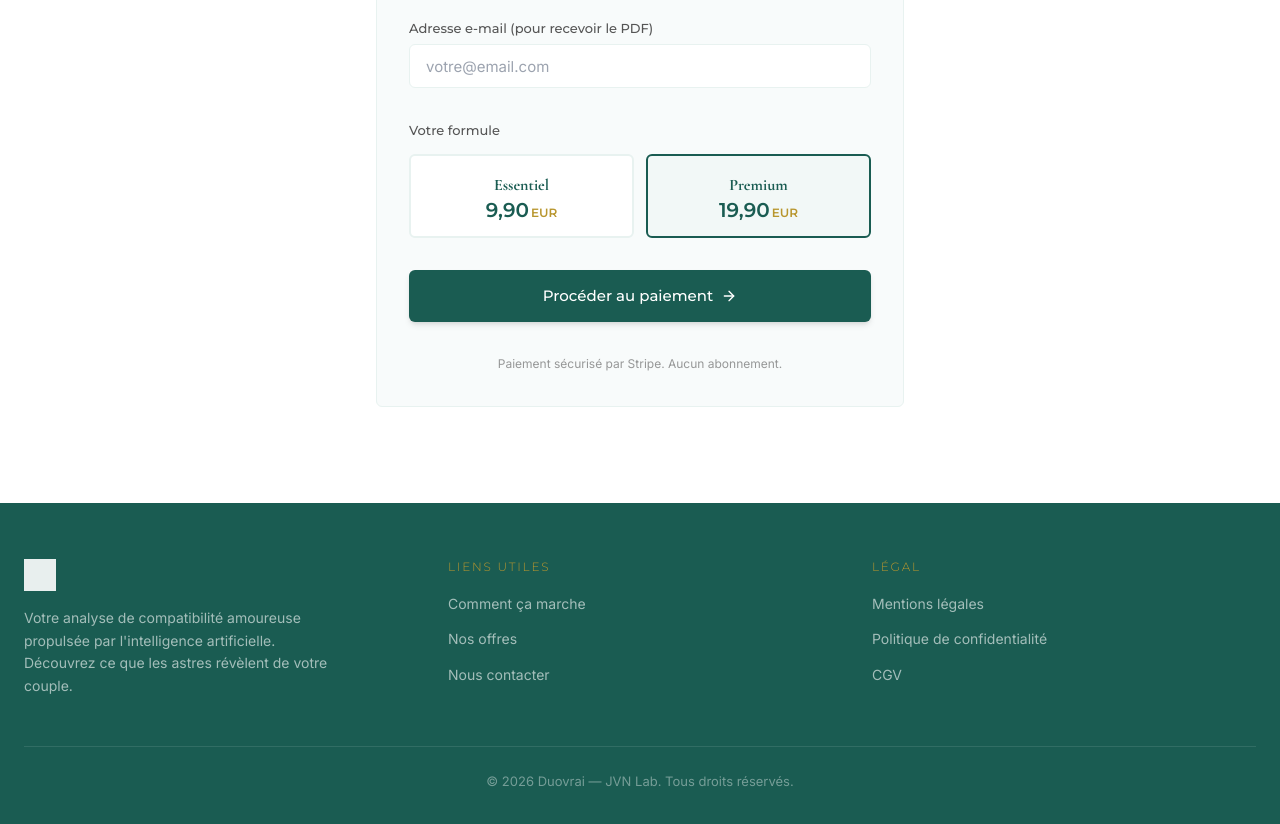
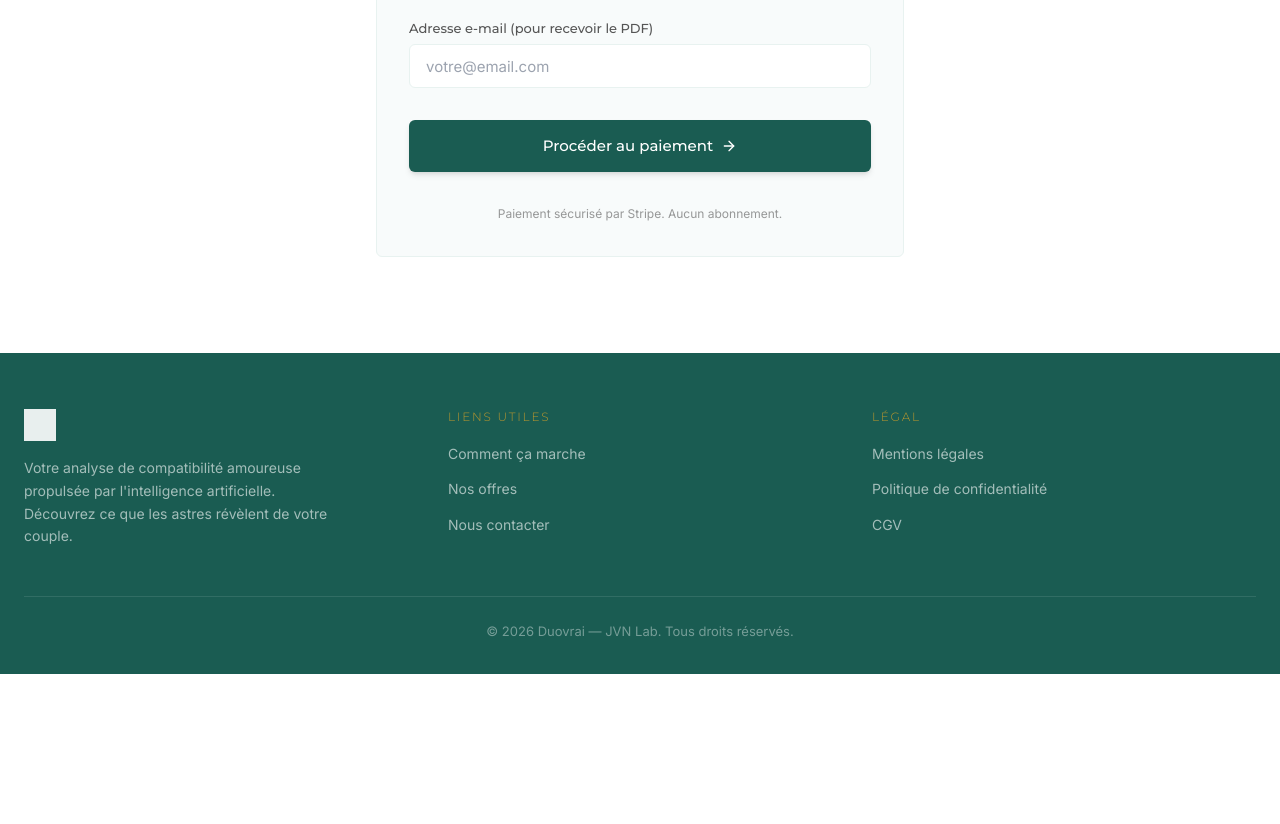
Before and after one commit to judilegend/duovrai-frontend, a React (Vite) app: page / in a window 1280 px wide. Shown: the part 3600-4424 px from the top of the page. After the commit the page ends 4274 px from the top, so only its background shows below. Built offline with nearby package versions, Linux system fonts and the light colour scheme.

Commit message:
feat: add FormulaireSaisie, Hero, and Navbar components to landing page

```diff
--- a/src/components/FormulaireSaisie.tsx
+++ b/src/components/FormulaireSaisie.tsx
@@ -280,58 +280,6 @@ export function FormulaireSaisie() {
             )}
           </div>
 
-          {/* ── Choix de l'offre ── */}
-          <div>
-            <p className="text-[13px] text-[#555555] mb-3" style={{ fontFamily: "'Montserrat', Arial, sans-serif", fontWeight: 500 }}>
-              Votre formule
-            </p>
-            <div className="grid grid-cols-2 gap-3">
-              <button
-                type="button"
-                onClick={() => setForm((prev) => ({ ...prev, offre: "essentiel" }))}
-                className={`p-4 rounded-[6px] border-2 text-center transition-all duration-200 ${
-                  form.offre === "essentiel"
-                    ? "border-[#1A5C52] bg-[#E8F2F0]/40"
-                    : "border-[#E8F2F0] bg-white hover:border-[#1A5C52]/30"
-                }`}
-              >
-                <p
-                  className="text-[16px] mb-0.5"
-                  style={{ fontFamily: "'Cormorant Garamond', Georgia, serif", fontWeight: 700, color: "#1A5C52" }}
-                >
-                  Essentiel
-                </p>
-                <p
-                  className="text-[20px] leading-none"
-                  style={{ fontFamily: "'Montserrat', Arial, sans-serif", fontWeight: 600, color: "#1A5C52" }}
-                >
-                  9,90<span className="text-[12px] text-[#B8962E] ml-0.5">EUR</span>
-                </p>
-              </button>
-              <button
-                type="button"
-                onClick={() => setForm((prev) => ({ ...prev, offre: "premium" }))}
-                className={`p-4 rounded-[6px] border-2 text-center transition-all duration-200 relative ${
-                  form.offre === "premium"
-                    ? "border-[#1A5C52] bg-[#E8F2F0]/40"
-                    : "border-[#E8F2F0] bg-white hover:border-[#1A5C52]/30"
-                }`}
-              >
-                <p
-                  className="text-[16px] mb-0.5"
-                  style={{ fontFamily: "'Cormorant Garamond', Georgia, serif", fontWeight: 700, color: "#1A5C52" }}
-                >
-                  Premium
-                </p>
-                <p
-                  className="text-[20px] leading-none"
-                  style={{ fontFamily: "'Montserrat', Arial, sans-serif", fontWeight: 600, color: "#1A5C52" }}
-                >
-                  19,90<span className="text-[12px] text-[#B8962E] ml-0.5">EUR</span>
-                </p>
-              </button>
-            </div>
-          </div>
 
           {/* ── Submit ── */}
           <Button
```
